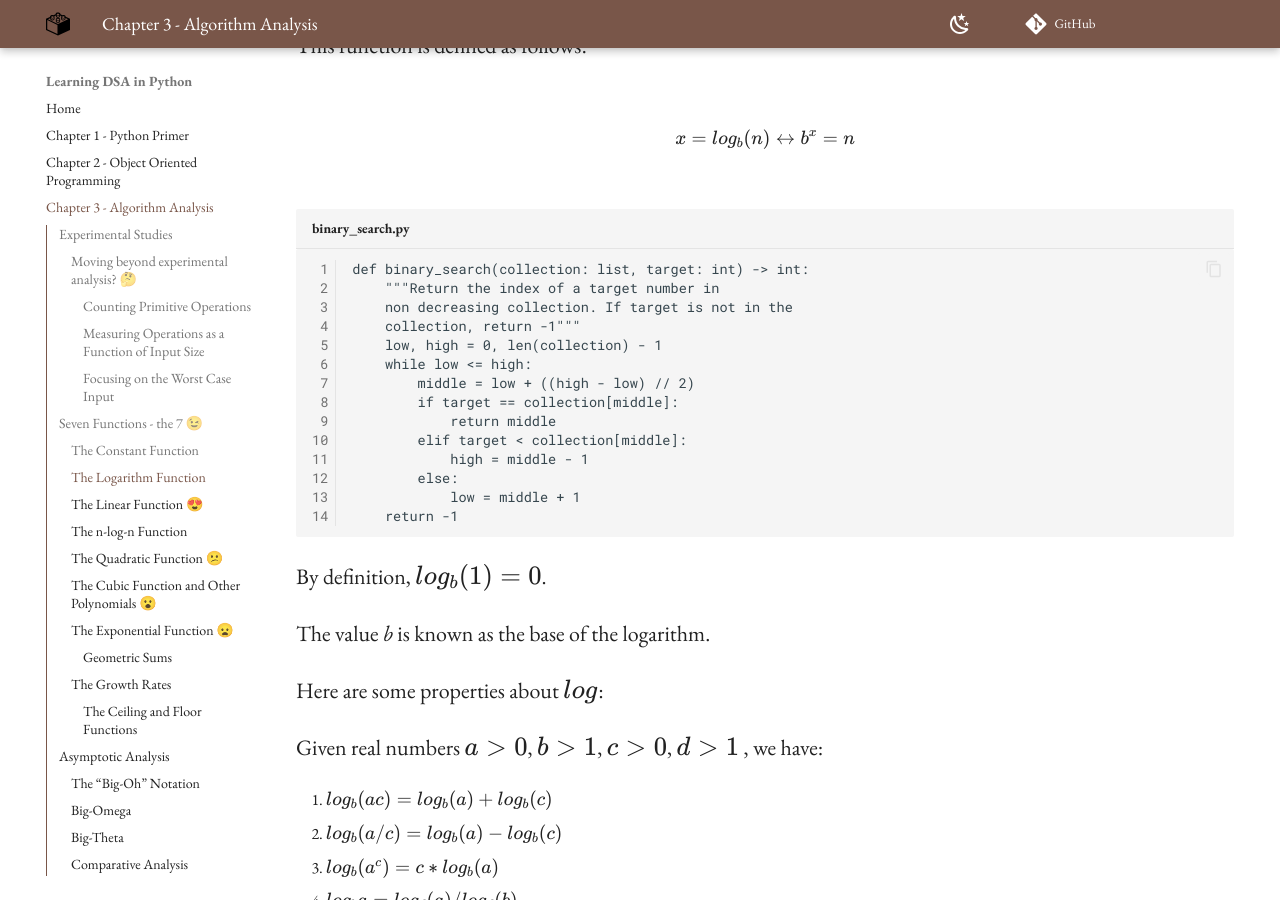
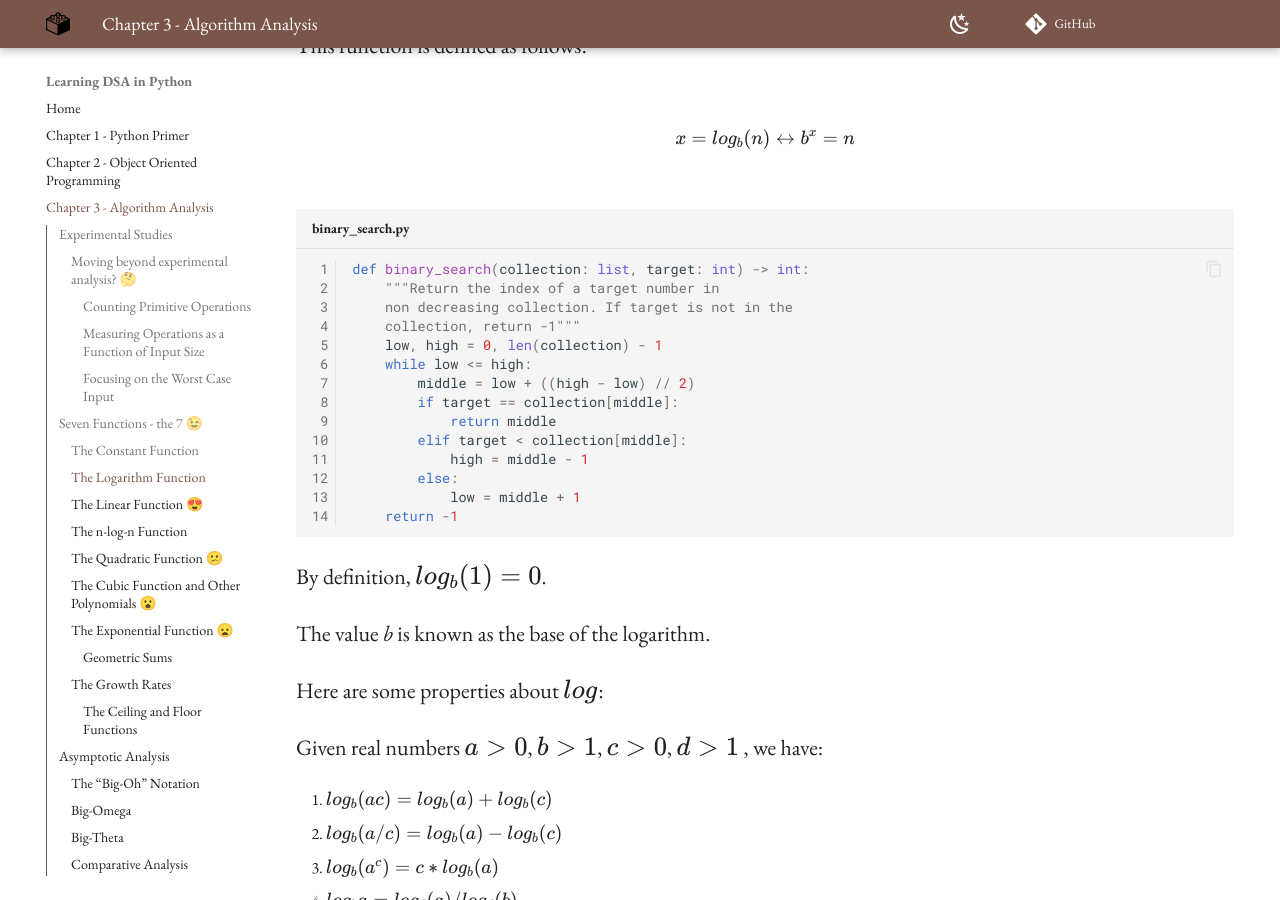
Before and after one commit to kantarcise/learningdsainpython, an MkDocs documentation site: the page built from docs/DS&A-Algorithm-Analysis.md, in a window 1280 px wide and 900 px high, scrolled down 5905 px. Built offline with MkDocs 1.6.1 and Material for MkDocs 9.7.7, drawn with Linux system fonts in a browser that asks for light colours; comment, search, counter and statistics services are not loaded.

Commit message:
decrease friction 🐦

````diff
--- a/docs/DS&A-Algorithm-Analysis.md
+++ b/docs/DS&A-Algorithm-Analysis.md
@@ -124,7 +124,7 @@ $$
 x = log_b(n) \leftrightarrow b^x = n
 $$
 
-```  title="binary_search.py" linenums="1"
+``` py title="binary_search.py" linenums="1"
 def binary_search(collection: list, target: int) -> int:
 	"""Return the index of a target number in
 	non decreasing collection. If target is not in the
````
